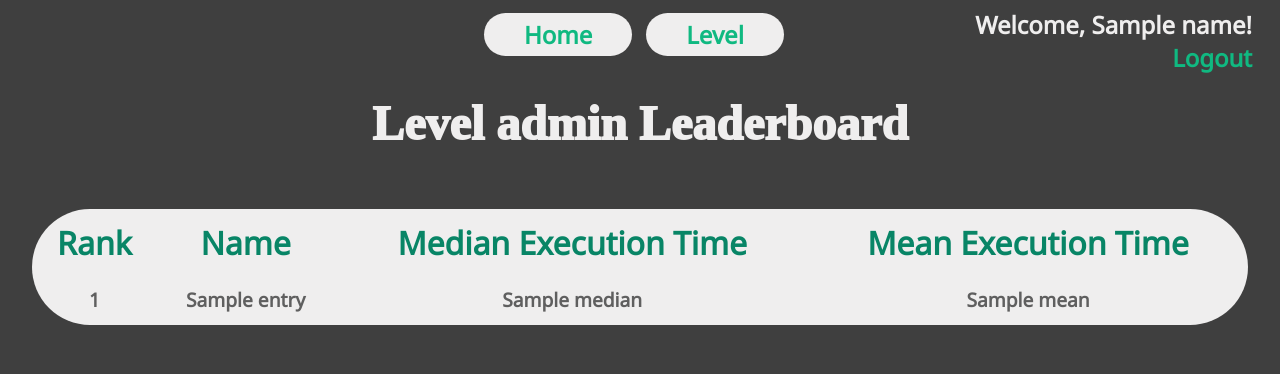
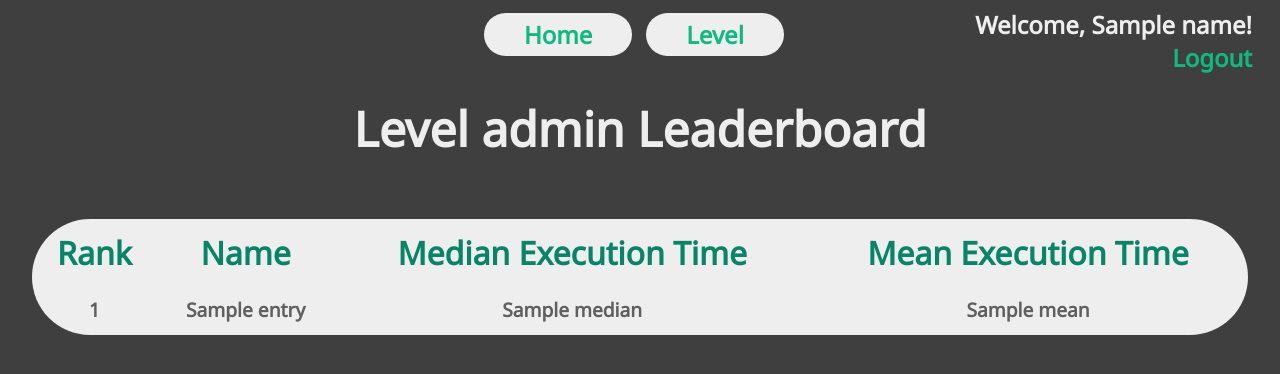
Before and after one commit to varun-dhar/Code-Club-Competition-Practice, a Python web app: template templates/leaderboard.html in a window 1280 px wide. Shown: the top 374 px of the page. Run offline with Jinja, Linux system fonts and the light colour scheme; the template is opened without the code that fills it: most values are stand-ins (such as "Sample title", 1, 10 or a date in 2020).

Commit message:
set noto sans on h2

```diff
--- a/assets/styles/leaderboard.css
+++ b/assets/styles/leaderboard.css
@@ -66,6 +66,7 @@ h2 {
     text-align: center;
     font-weight: 1000;
     font-size: 3rem;
+    font-family: Noto Sans;
     color: var(--White2);
 }
 
```
